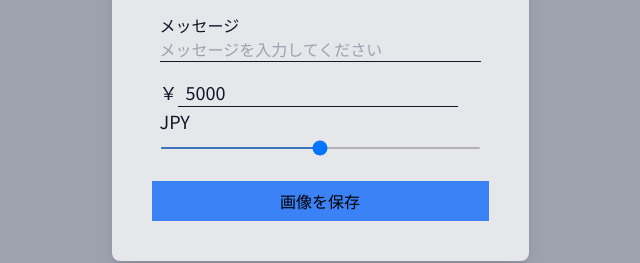
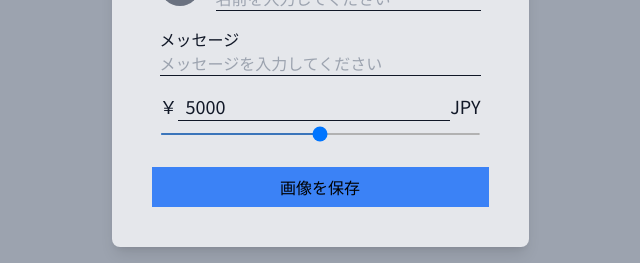
Before and after one commit to uzimaru0000/superchat, a React (Vite) app: page / in a window 1280 px wide. Shown: the part 384-647 px from the top of the page, without its empty margins (320-960 px from the left). Built offline with nearby package versions, Linux system fonts and the light colour scheme; no server answers.

Commit message:
fix style

```diff
--- a/index.html
+++ b/index.html
@@ -4,7 +4,7 @@
     <meta charset="UTF-8" />
     <link rel="icon" type="image/svg+xml" href="/vite.svg" />
     <meta name="viewport" content="width=device-width, initial-scale=1.0" />
-    <title>Vite + React + TS</title>
+    <title>Super Chat Maker</title>
   </head>
   <body>
     <div id="root"></div>
--- a/src/App.tsx
+++ b/src/App.tsx
@@ -52,9 +52,11 @@ function App() {
     >
       <div
         className={clsx(
+          'w-full',
           'md:max-w-[337px]',
           'box-content',
           'mx-auto',
+          'px-5',
           'md:py-10',
           'md:px-10',
           'rounded-lg',
@@ -212,12 +214,29 @@ const PriceRangeForm: FC = () => {
 
   return (
     <div
-      className={clsx('flex', 'flex-col', 'space-y-1', 'items-center', 'py-2')}
+      className={clsx(
+        'w-full',
+        'flex',
+        'flex-col',
+        'space-y-1',
+        'items-center',
+        'py-2'
+      )}
     >
-      <label className={clsx('text-lg')}>
+      <div
+        className={clsx(
+          'text-lg',
+          'flex',
+          'flex-row',
+          'items-center',
+          'justify-center',
+          'w-full'
+        )}
+      >
         <span>￥</span>
         <input
           className={clsx(
+            'w-full',
             'px-2',
             'border-b',
             'border-b-gray-900',
@@ -232,10 +251,10 @@ const PriceRangeForm: FC = () => {
           {...register('price')}
         />
         <span>JPY</span>
-      </label>
+      </div>
       <label className={clsx('w-full', 'flex', 'items-center', 'py-2')}>
         <input
-          className={clsx('w-full', 'h-[2px]')}
+          className={clsx('w-full', 'h-[2px]', 'bg-white')}
           type="range"
           min="0"
           max="10"
```
